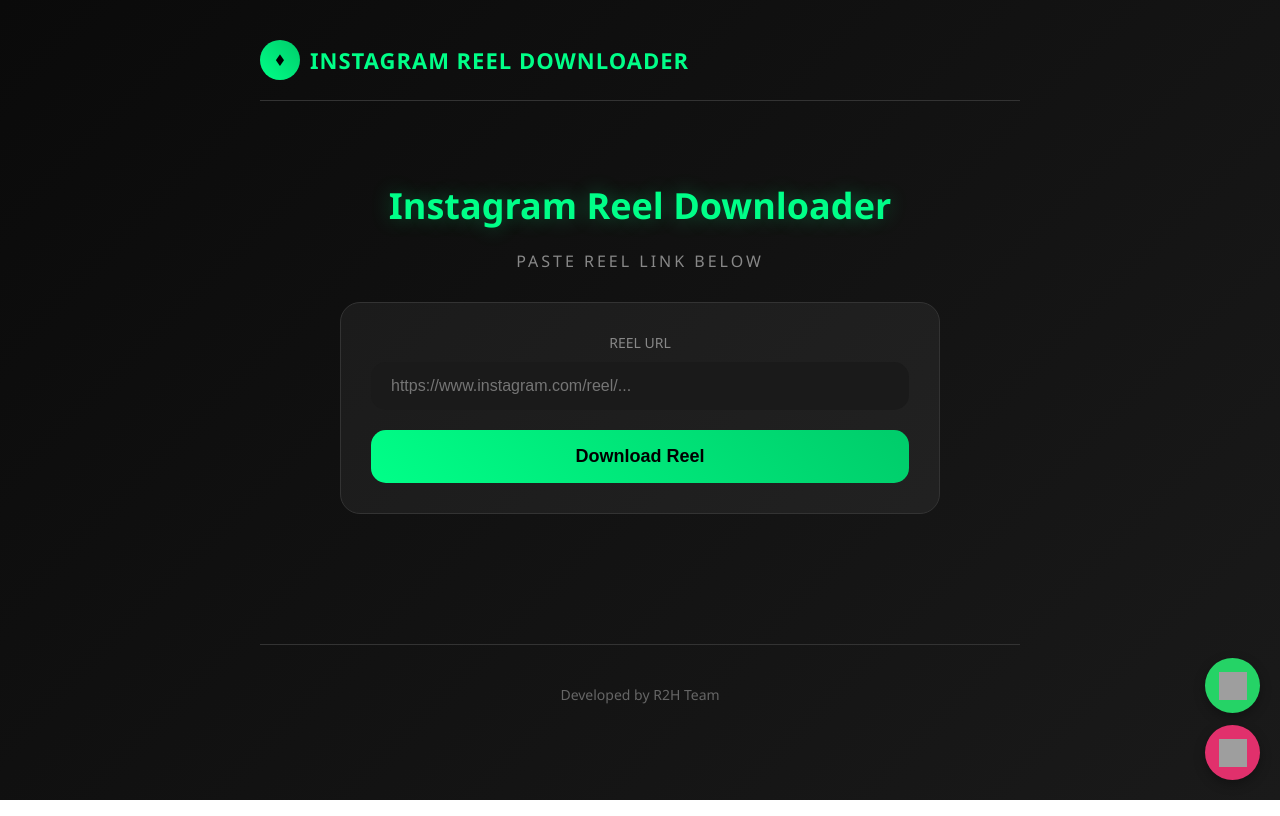
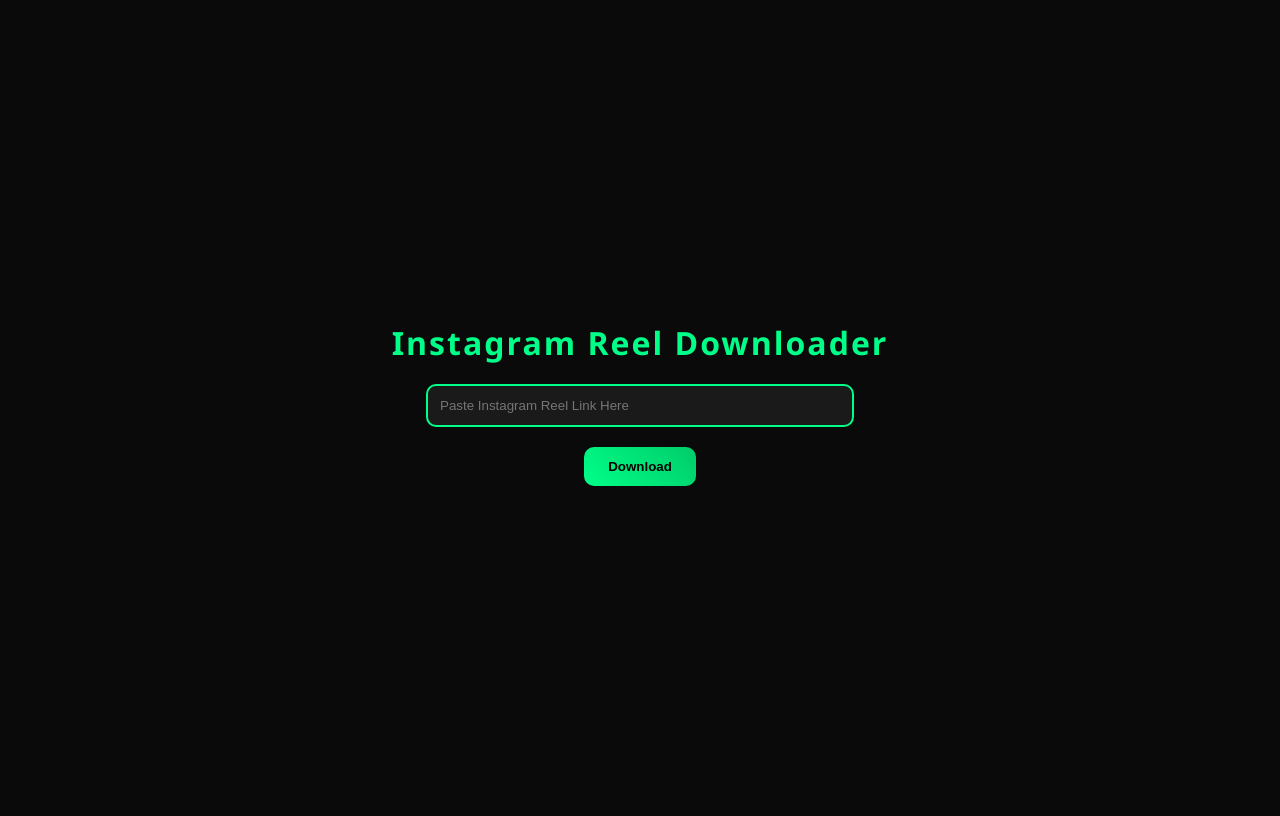
Before and after one commit to whynotstylish/Insta-reel-downloader, a plain HTML site: page index.html in a window 1280 px wide. Drawn offline with Linux system fonts and the light colour scheme; grey boxes are pictures that could not be loaded.

Commit message:
Update index.html

```diff
--- a/index.html
+++ b/index.html
@@ -3,148 +3,111 @@
 <head>
 <meta charset="UTF-8">
 <meta name="viewport" content="width=device-width, initial-scale=1.0">
-<title>INSTAGRAM REEL DOWNLOADER</title>
+<title>Instagram Reel Downloader</title>
 <style>
-*{margin:0;padding:0;box-sizing:border-box}
-body{font-family:'Segoe UI',Tahoma,Geneva,Verdana,sans-serif;background:linear-gradient(135deg,#0a0a0a,#1a1a1a);color:#fff;min-height:100vh}
-.container{max-width:800px;margin:0 auto;padding:20px}
-.header{display:flex;justify-content:space-between;align-items:center;padding:20px 0;border-bottom:1px solid #333;margin-bottom:40px}
-.logo{display:flex;align-items:center;gap:10px}
-.logo-icon{width:40px;height:40px;background:linear-gradient(45deg,#00ff88,#00cc6a);border-radius:50%;display:flex;align-items:center;justify-content:center;font-weight:bold;color:#000}
-.logo-text{font-size:22px;font-weight:bold;color:#00ff88;letter-spacing:1px}
-.main-content{text-align:center;padding:40px 0}
-.title{font-size:36px;font-weight:bold;color:#00ff88;margin-bottom:20px;text-shadow:0 0 20px rgba(0,255,136,0.3)}
-.subtitle{font-size:16px;color:#888;margin-bottom:10px;letter-spacing:3px;text-transform:uppercase}
-.search-section{max-width:600px;margin:30px auto;background:rgba(255,255,255,0.05);border:1px solid #333;border-radius:20px;padding:30px}
-.input-label{display:block;color:#888;font-size:14px;margin-bottom:10px;text-transform:uppercase}
-.input-box{width:100%;padding:15px 20px;border:none;border-radius:15px;background:#1a1a1a;color:#fff;font-size:16px}
-.search-button{margin-top:20px;width:100%;background:linear-gradient(45deg,#00ff88,#00cc6a);color:#000;border:none;padding:16px;font-size:18px;font-weight:bold;border-radius:15px;cursor:pointer;transition:.3s}
-.search-button:hover{box-shadow:0 8px 20px rgba(0,255,136,.3)}
-.result-section{display:none;margin-top:40px}
-video{width:100%;border-radius:15px;margin-top:20px}
-.download-link{display:inline-block;margin-top:15px;background:#00ff88;color:#000;padding:12px 25px;border-radius:8px;font-weight:bold;text-decoration:none;transition:.3s}
-.download-link:hover{background:#00cc6a}
-.error{color:#ff4444;margin-top:20px;font-weight:bold}
-.footer{text-align:center;padding:40px 0;border-top:1px solid #333;margin-top:60px;color:#666;font-size:14px}
-
-/* Floating Buttons */
-.floating-buttons {
-  position: fixed;
-  bottom: 20px;
-  right: 20px;
+body {
+  background: #0a0a0a;
+  color: #fff;
+  font-family: 'Segoe UI', sans-serif;
   display: flex;
   flex-direction: column;
-  gap: 12px;
-  z-index: 999;
-}
-.float-btn {
-  width: 55px;
-  height: 55px;
-  border-radius: 50%;
-  display: flex;
   align-items: center;
   justify-content: center;
-  box-shadow: 0 4px 12px rgba(0,0,0,0.3);
-  transition: transform 0.2s ease;
+  height: 100vh;
+  text-align: center;
 }
-.float-btn img {
-  width: 28px;
-  height: 28px;
+h1 { color: #00ff88; margin-bottom: 20px; letter-spacing: 2px; }
+input {
+  width: 80%;
+  max-width: 400px;
+  padding: 12px;
+  border: 2px solid #00ff88;
+  border-radius: 10px;
+  background: #1a1a1a;
+  color: #fff;
+  outline: none;
+  margin-bottom: 20px;
 }
-.float-btn:hover {
-  transform: scale(1.1);
+button {
+  background: linear-gradient(45deg, #00ff88, #00cc6a);
+  color: #000;
+  font-weight: bold;
+  border: none;
+  padding: 12px 24px;
+  border-radius: 10px;
+  cursor: pointer;
+  transition: all 0.3s ease;
 }
-.float-btn.whatsapp {
-  background: #25D366;
+button:hover {
+  transform: scale(1.05);
+  box-shadow: 0 0 20px rgba(0, 255, 136, 0.3);
 }
-.float-btn.instagram {
-  background: #E1306C;
+#result {
+  margin-top: 30px;
+}
+video {
+  width: 90%;
+  max-width: 400px;
+  margin-top: 15px;
+  border-radius: 15px;
+  border: 2px solid #00ff88;
+}
+a.download-btn {
+  display: inline-block;
+  background: #00ff88;
+  color: #000;
+  text-decoration: none;
+  padding: 10px 20px;
+  border-radius: 10px;
+  margin-top: 15px;
+  font-weight: bold;
 }
 </style>
 </head>
 <body>
-<div class="container">
-<header class="header">
-  <div class="logo">
-    <div class="logo-icon">♦</div>
-    <div class="logo-text">INSTAGRAM REEL DOWNLOADER</div>
-  </div>
-</header>
+  <h1>Instagram Reel Downloader</h1>
+  <input type="text" id="instaLink" placeholder="Paste Instagram Reel Link Here">
+  <button onclick="downloadReel()">Download</button>
 
-<main class="main-content">
-  <h1 class="title">Instagram Reel Downloader</h1>
-  <p class="subtitle">Paste Reel Link Below</p>
-
-  <div class="search-section">
-    <label class="input-label">Reel URL</label>
-    <input type="text" id="reelLink" class="input-box" placeholder="https://www.instagram.com/reel/...">
-    <button id="downloadBtn" class="search-button">Download Reel</button>
-  </div>
-
-  <div class="result-section" id="resultSection">
-    <video id="videoPreview" controls></video>
-    <a id="downloadLink" class="download-link" target="_blank">Download Video</a>
-  </div>
-
-  <div id="error" class="error"></div>
-</main>
-
-<footer class="footer">Developed by R2H Team</footer>
-</div>
-
-<!-- Floating Buttons -->
-<div class="floating-buttons">
-  <a href="https://api.whatsapp.com/send/?phone=923336181194" target="_blank" class="float-btn whatsapp">
-    <img src="https://cdn-icons-png.flaticon.com/512/733/733585.png" alt="WhatsApp">
-  </a>
-  <a href="https://www.instagram.com/wtf._.rude._/" target="_blank" class="float-btn instagram">
-    <img src="https://cdn-icons-png.flaticon.com/512/2111/2111463.png" alt="Instagram">
-  </a>
-</div>
+  <div id="result"></div>
 
 <script>
-const btn = document.getElementById('downloadBtn');
-const input = document.getElementById('reelLink');
-const result = document.getElementById('resultSection');
-const video = document.getElementById('videoPreview');
-const link = document.getElementById('downloadLink');
-const errorDiv = document.getElementById('error');
+async function downloadReel() {
+  const link = document.getElementById('instaLink').value.trim();
+  const result = document.getElementById('result');
+  result.innerHTML = '';
 
-btn.addEventListener('click', async ()=>{
-  const url = input.value.trim();
-  if(!url.includes("instagram.com/reel")){
-    errorDiv.textContent = "❌ Please enter a valid Instagram Reel link!";
-    result.style.display = "none";
+  if (!link) {
+    result.innerHTML = '<p style="color:#ff5555;">Please paste a valid Instagram link.</p>';
     return;
   }
 
-  errorDiv.textContent = "⏳ Fetching download link...";
-  result.style.display = "none";
+  result.innerHTML = '<p>Fetching video... 🔄</p>';
 
   try {
-    const apiUrl = `https://www.snapinsta.app/action.php?url=${encodeURIComponent(url)}`;
-
-    const res = await fetch(`https://api.allorigins.win/get?url=${encodeURIComponent(apiUrl)}`);
-    const data = await res.json();
+    const proxy = 'https://api.allorigins.win/get?url=';
+    const target = `https://ssinstagram.com/?url=${encodeURIComponent(link)}`;
+    const response = await fetch(proxy + encodeURIComponent(target));
+    const data = await response.json();
 
     const html = data.contents;
-    const videoUrlMatch = html.match(/https[^"]+\.mp4/);
+    const videoUrlMatch = html.match(/https:\/\/[^"]+\.mp4/);
 
     if (videoUrlMatch && videoUrlMatch[0]) {
       const videoUrl = videoUrlMatch[0];
-      video.src = videoUrl;
-      link.href = videoUrl;
-      errorDiv.textContent = "";
-      result.style.display = "block";
+      result.innerHTML = `
+        <video controls src="${videoUrl}"></video>
+        <br>
+        <a href="${videoUrl}" download class="download-btn">⬇ Download Video</a>
+      `;
     } else {
-      throw new Error("No video link found.");
+      result.innerHTML = '<p style="color:#ff5555;">Video not found. Try a different link.</p>';
     }
-
-  } catch (err) {
-    errorDiv.textContent = "⚠️ Error: Unable to fetch video. Try again.";
-    console.error(err);
+  } catch (error) {
+    console.error(error);
+    result.innerHTML = '<p style="color:#ff5555;">Failed to fetch video. Try again later.</p>';
   }
-});
+}
 </script>
 </body>
 </html>
```
